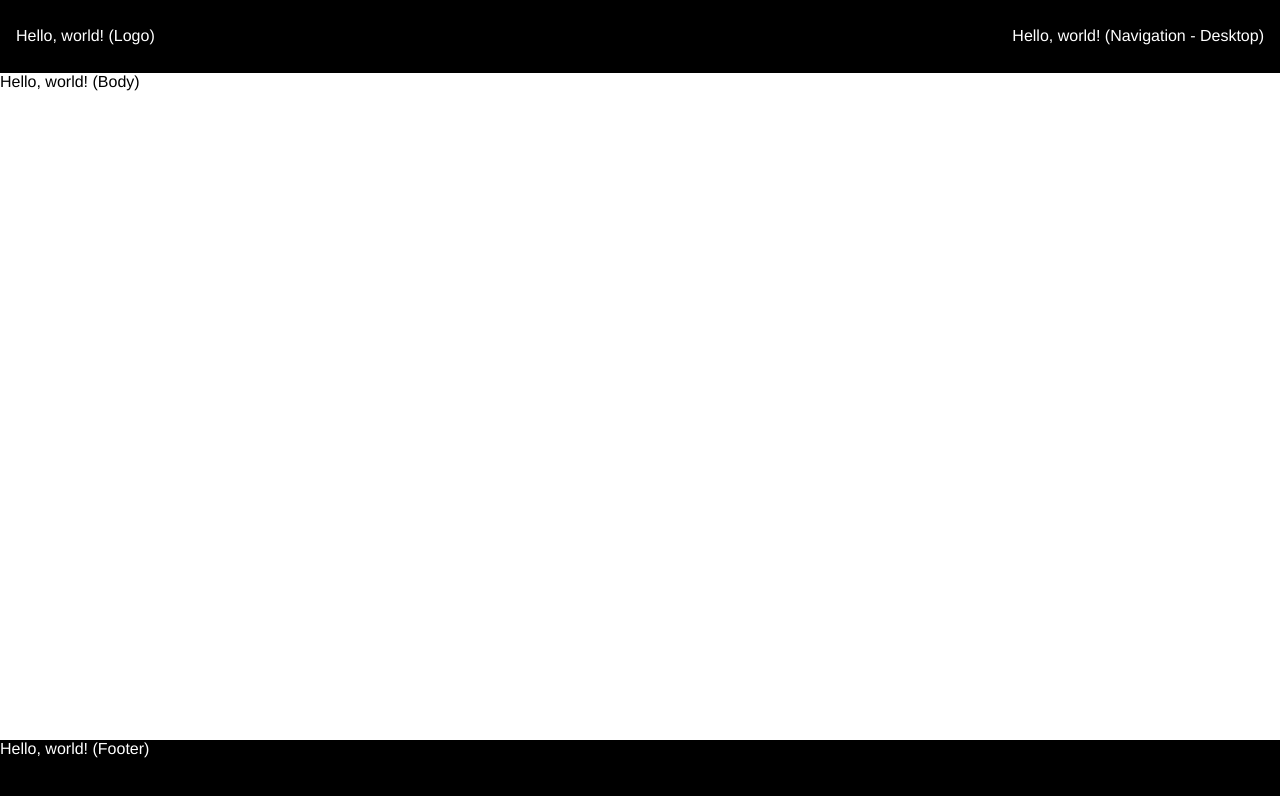
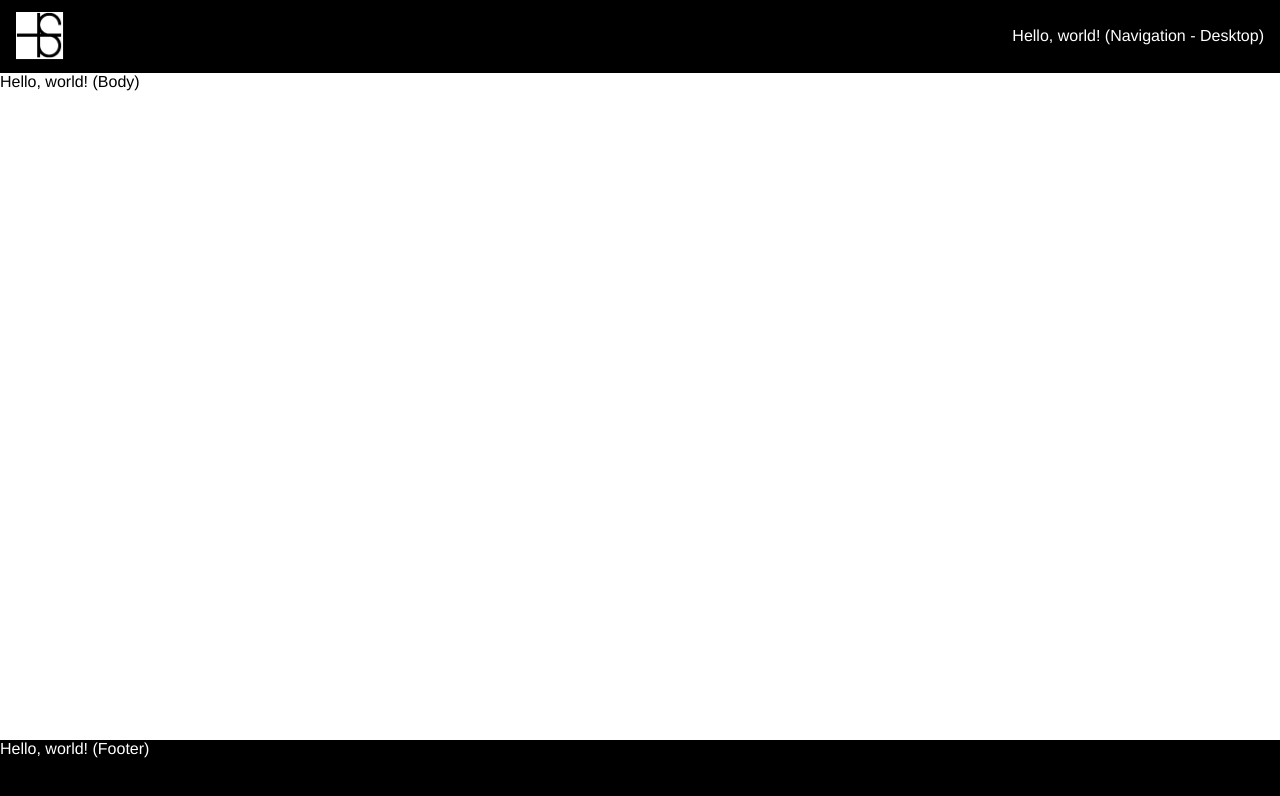
Before and after one commit to tsarvs/responsive-website-components, a Vue app: page / in a window 1280 px wide. Shown: the top 796 px of the page. Built offline with nearby package versions, Linux system fonts and the light colour scheme.

Commit message:
adding SiteBodyContent and general styling to footer

```diff
--- a/src/components/SiteHeader.vue
+++ b/src/components/SiteHeader.vue
@@ -18,12 +18,8 @@ export default {
     SiteHeaderNavigation,
   },
   async mounted(){
-    console.log('mounted');
-
     new ResizeObserver(entries => {
       this.mobileView = entries[0].contentRect.width <= componentResizeWith;
-      console.log('mobileView: ', this.mobileView);
-      console.log('contentRect: ', entries[0].contentRect.width);
     }).observe(this.$refs.component);
   },
   data: function (){
--- a/src/components/SiteHeaderLogo.vue
+++ b/src/components/SiteHeaderLogo.vue
@@ -1,7 +1,7 @@
-<!-- @format -->
-
 <template>
-  <div>Hello, world! (Logo)</div>
+  <div ref="component" class="site-logo">
+    <img alt="logo" src="../assets/ts-logo-inverted-white-small.png">
+  </div>
 </template>
 
 <script>
@@ -10,4 +10,10 @@ export default {
 };
 </script>
 
-<style scoped lang="scss"></style>
+<style scoped lang="scss">
+.site-logo{
+  display: flex;
+  height: 3rem;
+  width: auto;
+}
+</style>
```
Also changed, not shown: src/assets/logo.png (deleted), src/assets/ts-logo-inverted-white-small.png (added).
